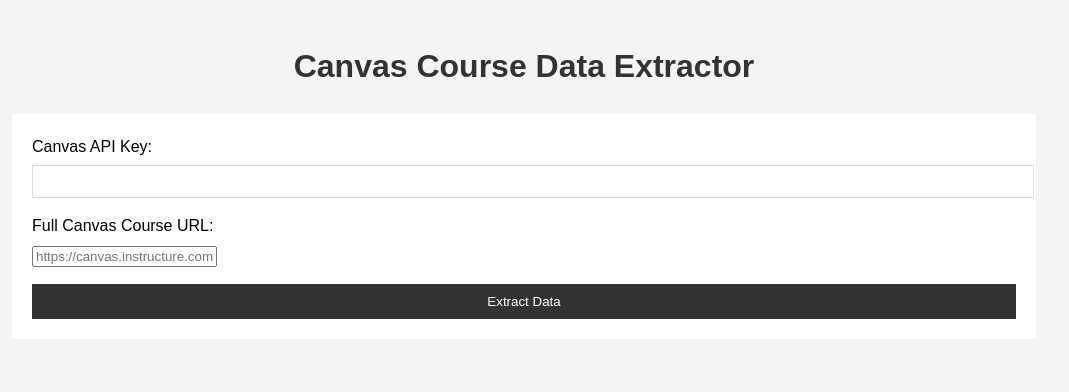
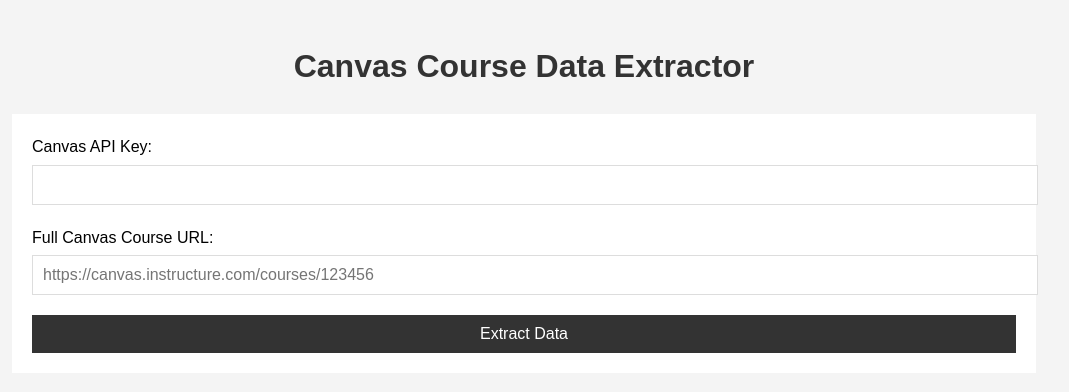
Before and after one commit to vishalsachdev/CanvasGroupDetailsExtractor, a Flask app: page / in a window 1280 px wide. Shown: the top 392 px of the page, without its empty margins (116-1185 px from the left). Run offline with Flask 3, Linux system fonts and the light colour scheme.

Commit message:
Agent query: Can you verify if the input field for the full Canvas course URL is now larger and if there is more space between form elements? Also, can you test if entering an invalid Canvas course URL (e.g., https://example.com/invalid) results in a clear error message?

```diff
--- a/static/css/styles.css
+++ b/static/css/styles.css
@@ -25,7 +25,7 @@ form {
 }
 
 .form-group {
-    margin-bottom: 15px;
+    margin-bottom: 20px;
 }
 
 label {
@@ -34,10 +34,18 @@ label {
 }
 
 input[type="text"],
-input[type="password"] {
+input[type="password"],
+input[type="url"] {
     width: 100%;
-    padding: 8px;
+    padding: 10px;
     border: 1px solid #ddd;
+    font-size: 16px;
+}
+
+#course_url {
+    width: 100%;
+    padding: 10px;
+    font-size: 16px;
 }
 
 button {
@@ -48,6 +56,7 @@ button {
     color: #fff;
     border: none;
     cursor: pointer;
+    font-size: 16px;
 }
 
 button:hover {
```
